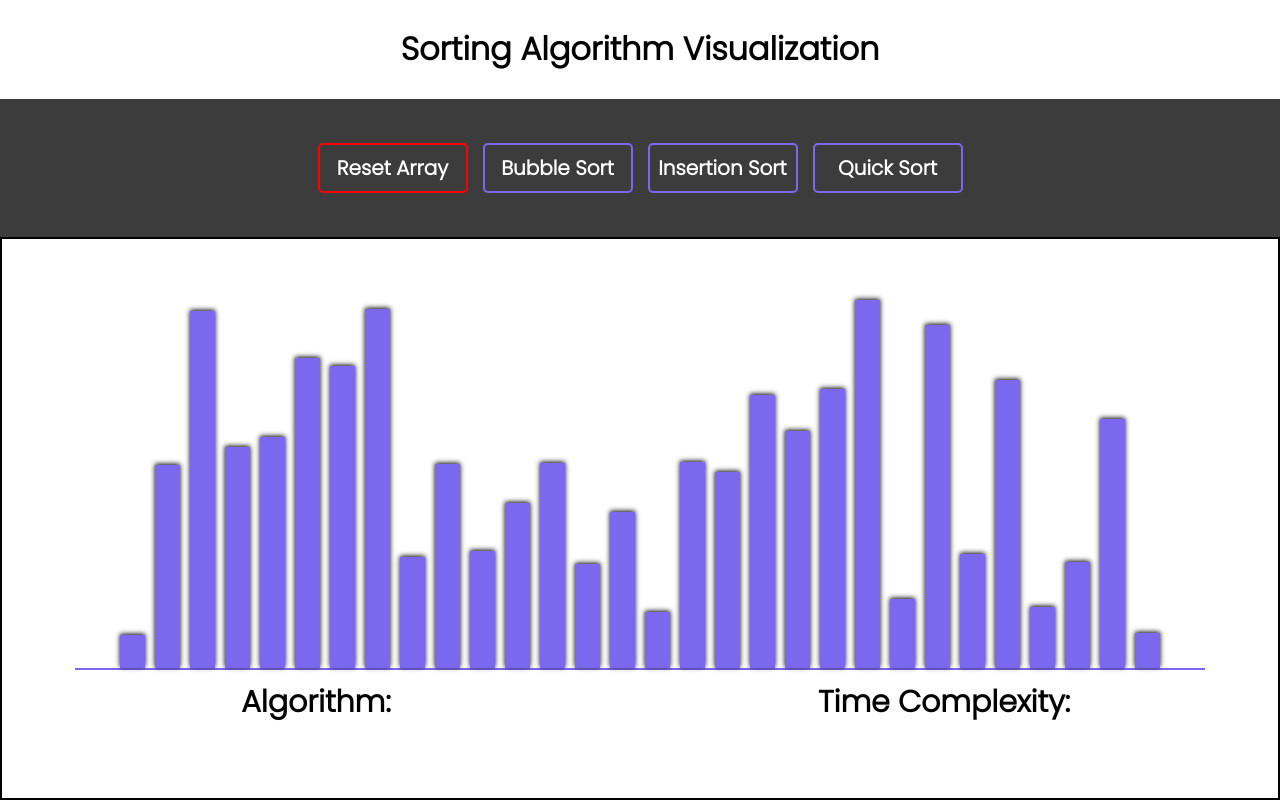
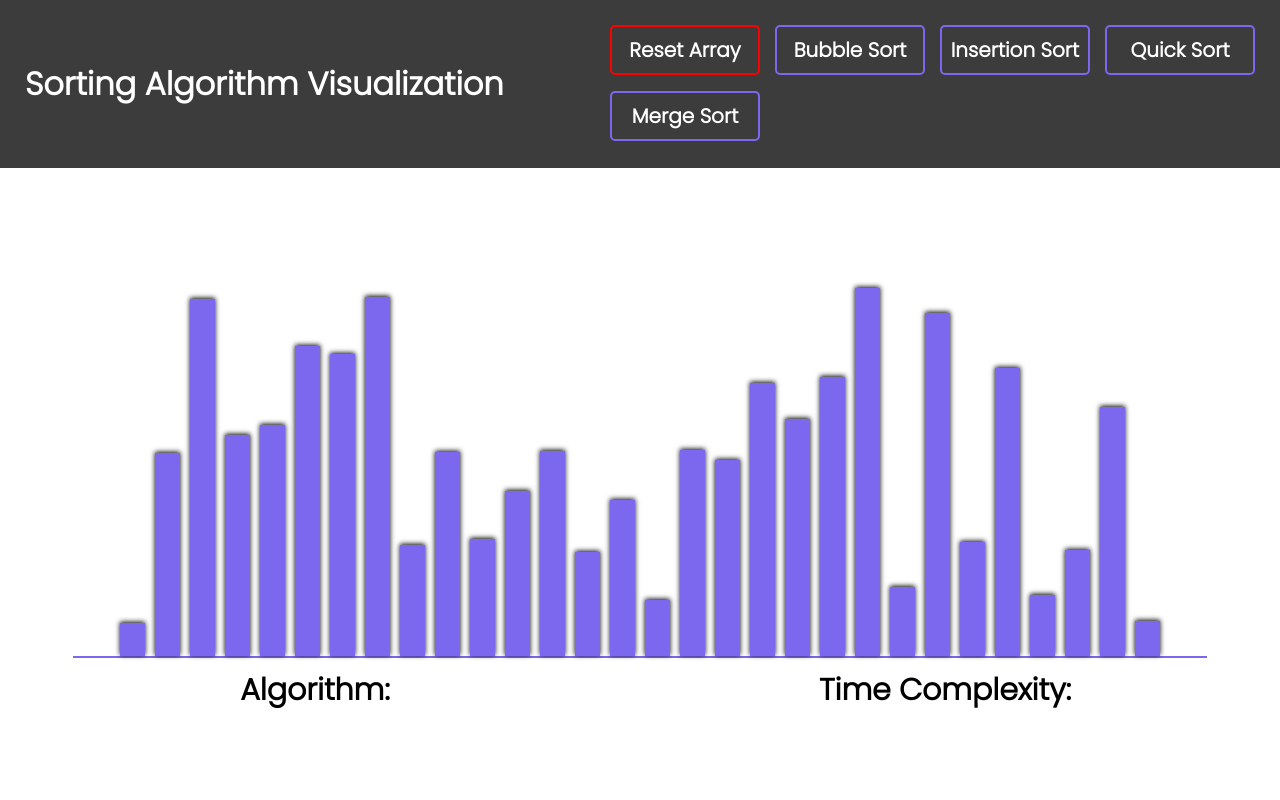
Before and after one commit to DevalPanchal/Sorting-Algorithms, a React (Create React App) app: page / in a window 1280 px wide. Built offline with nearby package versions, Linux system fonts and the light colour scheme.

Commit message:
Added Merge Sort

```diff
--- a/package.json
+++ b/package.json
@@ -2,7 +2,7 @@
   "name": "sorting-visualizer",
   "version": "0.1.0",
   "private": true,
-  "homepage": "https://devalpanchal.github.io/sorting-algorithms",
+  "homepage": "https://devalpanchal.github.io/Sorting-Algorithms",
   "dependencies": {
     "@testing-library/jest-dom": "^5.16.1",
     "@testing-library/react": "^12.1.2",
--- /dev/null
+++ b/src/Components/AlgorithmInfo.js
@@ -0,0 +1,24 @@
+import React from 'react';
+
+export function AlgorithmInfo(props) {
+  return (
+     <div className="information-container">
+          <h1>{ props.algorithm }</h1>
+          <div className="algorithms">
+               {
+                    props.algorithm === "BUBBLE SORT" ? (
+                         <pre>
+                         {`BubbleSort(array) {
+  for i -> 0 to arrayLength
+     for j -> 0 to (arrayLength - i - 1)
+      if arr[j] > arr[j + 1]
+        swap(arr[j], arr[j + 1])
+}
+`}
+                         </pre>
+                    ) : (<></>)
+               }
+          </div>
+     </div>
+  );
+}
--- a/src/Components/SortingVisualizer.js
+++ b/src/Components/SortingVisualizer.js
@@ -1,4 +1,5 @@
 import React, { useState, useEffect } from 'react';
+import { AlgorithmInfo } from './AlgorithmInfo';
 // import { useNavigate } from 'react-router-dom';
 
 const LIMIT = 30;
@@ -6,7 +7,7 @@ const LIMIT = 30;
 export function SortingVisualizer() {
      const [RandomArray, setRandomArray] = useState([]);
 
-     const [animationSpeed, setAnimationSpeed] = useState(60);
+     const [animationSpeed, setAnimationSpeed] = useState(80);
 
      const [whichVisualization, setWhichVisualization] = useState({ name: "", timeComplexity: "" });
 
@@ -170,17 +171,113 @@ export function SortingVisualizer() {
           return i + 1;
      }
 
+     const mergeSort = async (arr, n) => {
+          let curr_size;
+          let left_start;
+          for (curr_size = 1; curr_size <= n - 1; curr_size = 2 * curr_size) {
+               await sleep(animationSpeed);
+               for (left_start = 0; left_start < n - 1; left_start += 2 * curr_size) {
+                    let mid = Math.min(left_start + curr_size - 1, n - 1);
+                    let right_end = Math.min(left_start + 2 * curr_size - 1, n - 1);
+
+                    merge(arr, left_start, mid, right_end);
+               }
+          }
+     }
+
+     const merge = (arr, l, m, r) => {
+          let i, j, k;
+          let n1 = m - l + 1;
+          let n2 = r - m;
+
+          let L = Array(n1).fill(0);
+          let R = Array(n2).fill(0);
+
+          for (i = 0; i < n1; i++) {
+               L[i] = arr[l + i];
+          }
+          for (j = 0; j < n2; j++) {
+               R[j] = arr[m + 1 + j];
+          }
+
+          i = 0;
+          j = 0;
+          k = l;
+
+          while (i < n1 && j < n2) {
+               if (L[i] <= R[j]) {
+                    arr[k] = L[i];
+                    i++;
+
+                    setRandomArray([...RandomArray, arr]);
+
+                    let bar1 = document.getElementById(k).style;
+                    let bar2 = document.getElementById(i).style;
+
+
+                    bar1.backgroundColor = "red";
+                    bar2.backgroundColor = "orange";
+
+                    setTimeout(() => {
+                         let lastBar = document.getElementById(arr.length).style;
+
+                         lastBar.backgroundColor = "white";
+                         lastBar.boxShadow = "none";
+                         bar1.backgroundColor = "#7b68ee";
+                         bar2.backgroundColor = "#7b68ee";
+                    }, 800);
+               } else {
+                    arr[k] = R[j];
+                    j++;
+
+                    setRandomArray([...RandomArray, arr]);
+
+                    let bar1 = document.getElementById(k).style;
+                    let bar2 = document.getElementById(i).style;
+
+                    bar1.backgroundColor = "red";
+                    bar2.backgroundColor = "orange";
+
+                    setTimeout(() => {
+                         let lastBar = document.getElementById(arr.length).style;
+
+                         lastBar.backgroundColor = "white";
+                         lastBar.boxShadow = "none";
+                         bar1.backgroundColor = "#7b68ee";
+                         bar2.backgroundColor = "#7b68ee";
+                    }, 200);
+               }
+               k++;
+          }
+
+          while (i < n1) {
+               arr[k] = L[i];
+               i++;
+               k++;
+               setRandomArray([...RandomArray, arr]);
+          }
+
+          while (j < n2) {
+               arr[k] = R[j];
+               j++;
+               k++;
+               setRandomArray([...RandomArray, arr]);
+          }
+     }
+
+
      const checkReset = () => {
           randomizeArray();
+          setWhichVisualization({ name: "", timeComplexity: "" });
      }
 
      return (
           <div className="container">
-               <div className="title">
+               {/* <div className="title">
                     <h1>Sorting Algorithm Visualization</h1>
-               </div>
+               </div> */}
                <div className="dashboard">
-
+                    <h1>Sorting Algorithm Visualization</h1>
                     <div className="button-container">
                          <button className="reset-btn" onClick={ checkReset }>Reset Array</button>
                          <button onClick={() => {
@@ -195,6 +292,11 @@ export function SortingVisualizer() {
                               setWhichVisualization({ name: "QUICK SORT", timeComplexity: "O(n log n)"});
                               quickSort();
                          }}>Quick Sort</button>
+                         <button onClick={() => {
+                              setWhichVisualization({ name: "MERGE SORT", timeComplexity: "O(n log n)" });
+                              mergeSort(RandomArray, RandomArray.length);
+                              setTimeout(finishedAnimation, 1500);
+                         }}>Merge Sort</button>
                     </div>
                </div>
                <div className="graph-container">
@@ -214,8 +316,8 @@ export function SortingVisualizer() {
                               ))
                          }
                     </div>
-
                </div>
+               {/* <AlgorithmInfo algorithm={ whichVisualization.name } /> */}
           </div>
      );
 }
--- a/src/stylesheets/styles.css
+++ b/src/stylesheets/styles.css
@@ -36,12 +36,6 @@
 }
 
 .container .dashboard {
-  width: 100%;
-  height: 25%;
-  background-color: #3d3c3c;
-}
-
-.container .dashboard .button-container {
   display: -webkit-box;
   display: -ms-flexbox;
   display: flex;
@@ -51,6 +45,30 @@
   -webkit-box-align: center;
       -ms-flex-align: center;
           align-items: center;
+  width: 100%;
+  height: 25%;
+  padding: 25px;
+  background-color: #3d3c3c;
+}
+
+.container .dashboard h1 {
+  display: -webkit-box;
+  display: -ms-flexbox;
+  display: flex;
+  -webkit-box-pack: left;
+      -ms-flex-pack: left;
+          justify-content: left;
+  -webkit-box-align: center;
+      -ms-flex-align: center;
+          align-items: center;
+  color: white;
+}
+
+.container .dashboard .button-container {
+  display: -ms-grid;
+  display: grid;
+  -ms-grid-columns: 1fr 1fr 1fr 1fr;
+      grid-template-columns: 1fr 1fr 1fr 1fr;
   gap: 15px;
 }
 
@@ -85,7 +103,6 @@
   width: 100%;
   height: 100%;
   padding: 10px;
-  border: 2px solid black;
   display: -webkit-box;
   display: -ms-flexbox;
   display: flex;
@@ -148,4 +165,15 @@
   -webkit-box-shadow: 0px -1px 5px 0px #000000;
           box-shadow: 0px -1px 5px 0px #000000;
 }
+
+.container .information-container {
+  text-align: center;
+  height: 100%;
+  margin: 15px;
+  border: 2px solid red;
+}
+
+.container .information-container .algorithms {
+  text-align: left;
+}
 /*# sourceMappingURL=styles.css.map */
--- a/src/stylesheets/styles.scss
+++ b/src/stylesheets/styles.scss
@@ -30,13 +30,22 @@ $bar-box-shadow: 0px -1px 5px 0px #000000;
           // border: 2px solid black;
      }
      .dashboard {
+          display: flex;
+          justify-content: center;
+          align-items: center;
           width: 100%;
           height: 25%;
+          padding: 25px;
           background-color: $primary-app-contrast;
+          h1 {
+               display: flex;
+               justify-content: left;
+               align-items: center;
+               color: white;
+          }
           .button-container {
-               display: flex;
-               justify-content: center;
-               align-items: center;
+               display: grid;
+               grid-template-columns: 1fr 1fr 1fr 1fr;
                gap: 15px;
                .reset-btn {
                     border: 2px solid red;
@@ -66,7 +75,7 @@ $bar-box-shadow: 0px -1px 5px 0px #000000;
           width: 100%;
           height: 100%;
           padding: 10px;
-          border: 2px solid black;
+          // border: 2px solid black;
           display: flex;
           justify-content: center;
           align-items: flex-end;
@@ -99,5 +108,15 @@ $bar-box-shadow: 0px -1px 5px 0px #000000;
                     box-shadow: $bar-box-shadow;
                }
           }
+
+     }
+     .information-container {
+          text-align: center;
+          height: 100%;
+          margin: 15px;
+          border: 2px solid red;
+          .algorithms {
+               text-align: left;
+          }
      }
 }
```
Also changed, not shown: 1 other file (tests, documents, lock files or other folders).
